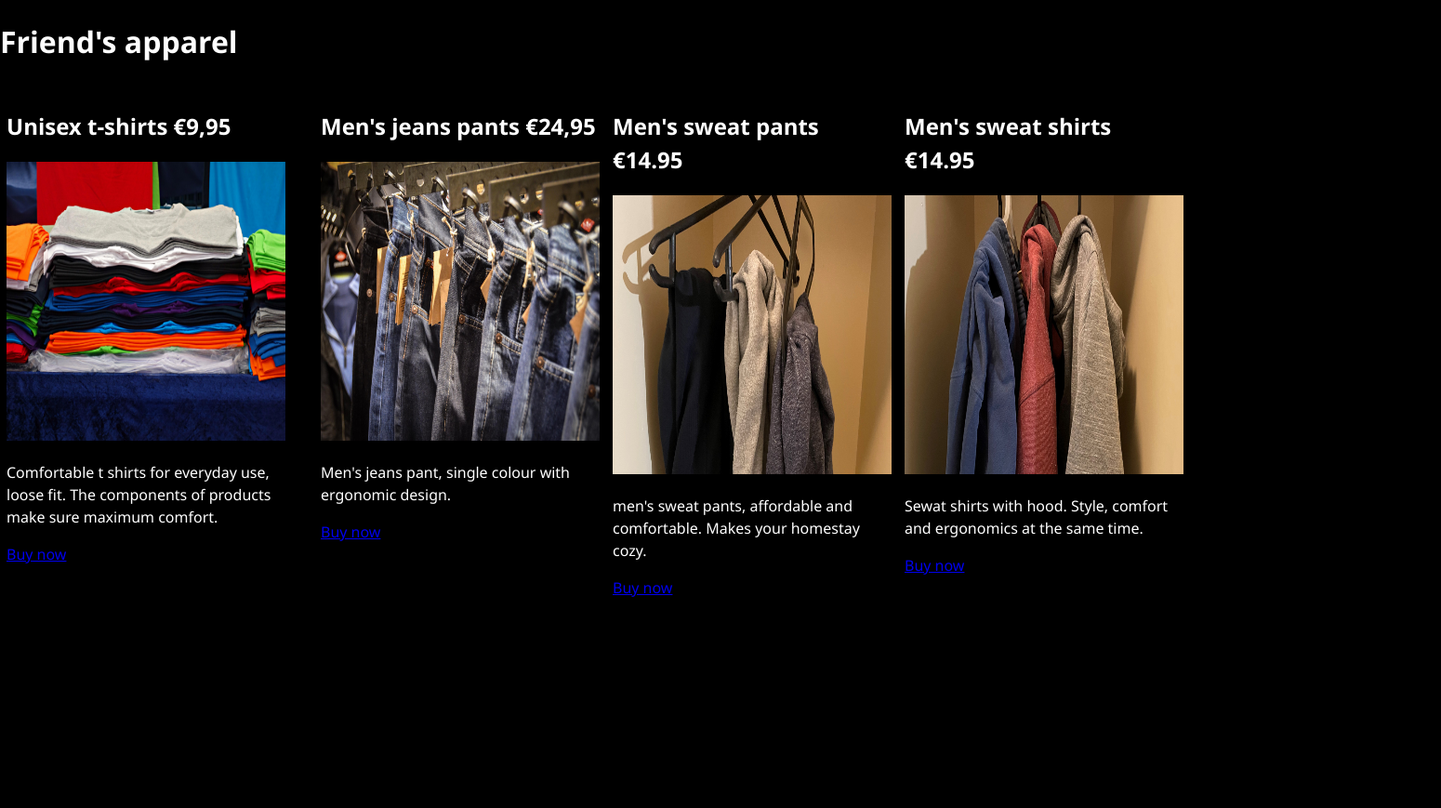
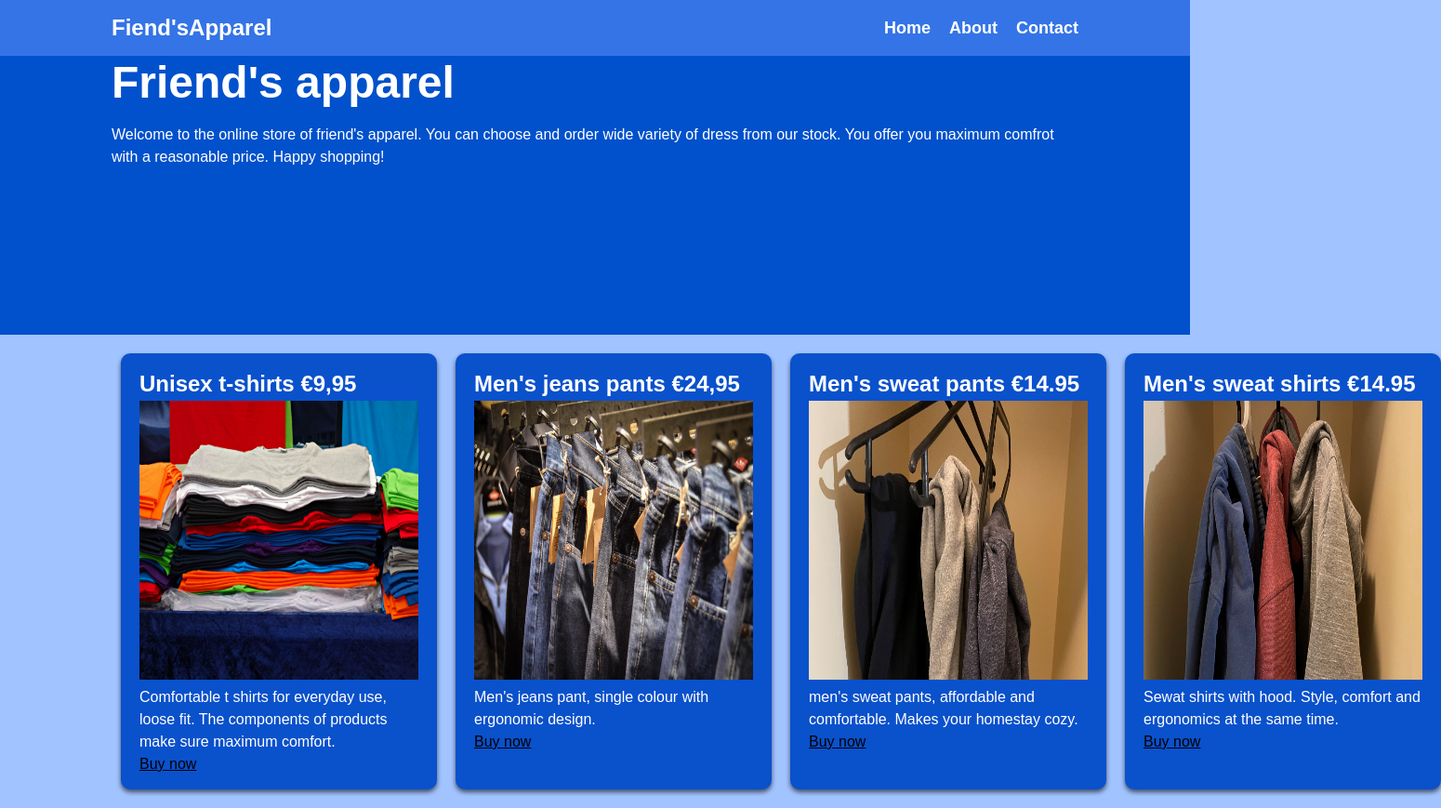
Before and after one commit to SharifMasum/webBasics, a plain HTML site: page dist/index.html in a window 1280 px wide. Shown: the whole page at 93% size, 1550 px wide, since content can reach past the window. Before the commit the page ends 800 px from the top, so only its background shows below. Drawn offline with Linux system fonts and the light colour scheme.

Commit message:
CSS Flexbox

```diff
--- a/dist/css/style.css
+++ b/dist/css/style.css
@@ -1,23 +1,131 @@
+
+
+* {
+  box-sizing: border-box;
+  margin: 0;
+  padding: 0;
+}
+
 body {
-  background: #000;
+  font-family: 'Poppins', sans-serif;
+  font-size: 16px;
+  line-height: 1.5;
+  color: #333;
+  background: #a1c3ff;
+}
+
+
+h1 {
+  margin-bottom: 15px;
+}
+
+ul {
+  list-style-type: none;
+}
+
+.container {
+  max-width: 1100px;
+  margin: 0 auto;
+  padding: 0 30px;
+}
+
+.navbar {
+  background: #3474e6;
   color: #fff;
+  height: 60px;
+}
+
+.navbar .logo {
+  font-size: x-large;
+  font-weight: bold;
+}
+
+.navbar a {
+  color: #fff;
+  text-decoration: none;
+  font-size: 18px;
+  font-weight: bold;
+}
+
+.navbar a:hover {
+  color: lightblue;
+}
+
+.navbar .container {
+  display: flex;
+  justify-content: space-between;
+  align-items: center;
   height: 100%;
-  margin: 0;
-  font-family: "Segoe UI", Tahoma, Geneva, Verdana, sans-serif;
-  line-height: 1.5; }
+}
 
-  .flex-container {
-    display: flex;
-    justify-content: center;
+.navbar ul {
+  display: flex;
+}
 
+.navbar ul li {
+  margin-left: 20px;
+}
+
+.header {
+  background-color: #0151cc;
+  color: #fff;
+  min-height: 300px;
+  width: 100%;
+
+}
+
+.header h1 {
+  font-size: 3rem;
+  font-weight: bold;
+  line-height: 1.2;
+  justify-items: center;
+
+}
+
+
+.header .container {
+  display: flex;
+  align-items: center;
+  justify-content:space-between;
+}
+
+.contents .container {
+  display: flex;
+  justify-content: space-between;
+}
+
+.product {
+  flex: 1;
+  background: #0a51cc;
+  color: #fff;
+  border-radius: 10px;
+  margin: 20px 10px;
+  box-shadow: 0 3px 5px rgba(0, 0, 0, 0.6);
+  padding: 15px 20px;
+}
+
+.product a {
+  color:#000;
+}
+
+.product a:hover {
+  color:aqua;
+}
+
+@media (max-width: 768px) {
+  .header .container {
+    flex-direction: column;
+    padding-top: 20px;
+    text-align: center;
   }
 
-  .product {
-    width: auto;
-    height: auto;
-    margin: 7px;
-    align-items: center;
+  .boxes .container {
+    display: block;
+    text-align: center;
+  }
 }
+
+
 
 
 table {
--- a/dist/index.html
+++ b/dist/index.html
@@ -7,9 +7,39 @@
     <link rel="stylesheet" href="css/style.css">
     <title>Web basics</title>
 </head>
-<body id="bg-img">
-    <h1 class="lg-heading">Friend's apparel</h1>
-    <div class="flex-container">
+<body>
+    <nav class="navbar">
+        <div class="container">
+            <div class="logo">Fiend'sApparel</div>
+            <ul class="nav">
+                <li>
+                    <a href="#">Home</a>
+                </li>
+                <li>
+                    <a href="#">About</a>
+                </li>
+                <li>
+                    <a href="#">Contact</a>
+                </li>
+            </ul>
+        </div>
+    </nav>
+    <header class="header">
+        <div class="container">
+            <div>
+                <h1>Friend's apparel</h1>
+                <p>
+                    Welcome to the online store of friend's apparel.
+                    You can choose and order wide variety of dress from our stock.
+                    You offer you maximum comfrot with a reasonable price.
+                    Happy shopping!
+                </p>
+            </div>
+        </div>
+    </header>
+
+    <section class="contents">
+        <div class="container">
             <div class="product">
                 <h2>
                     <b>Unisex t-shirts €9,95</b>
@@ -45,6 +75,8 @@
                 <a class="buy" href="buy-now-sweat-shirts.html">Buy now</a>
             </div>
         </div>
+    </section>
+
 
 </body>
 </html>
```
Also changed, not shown: 1 other file. Lines whose indentation alone changed are shown as unchanged.
